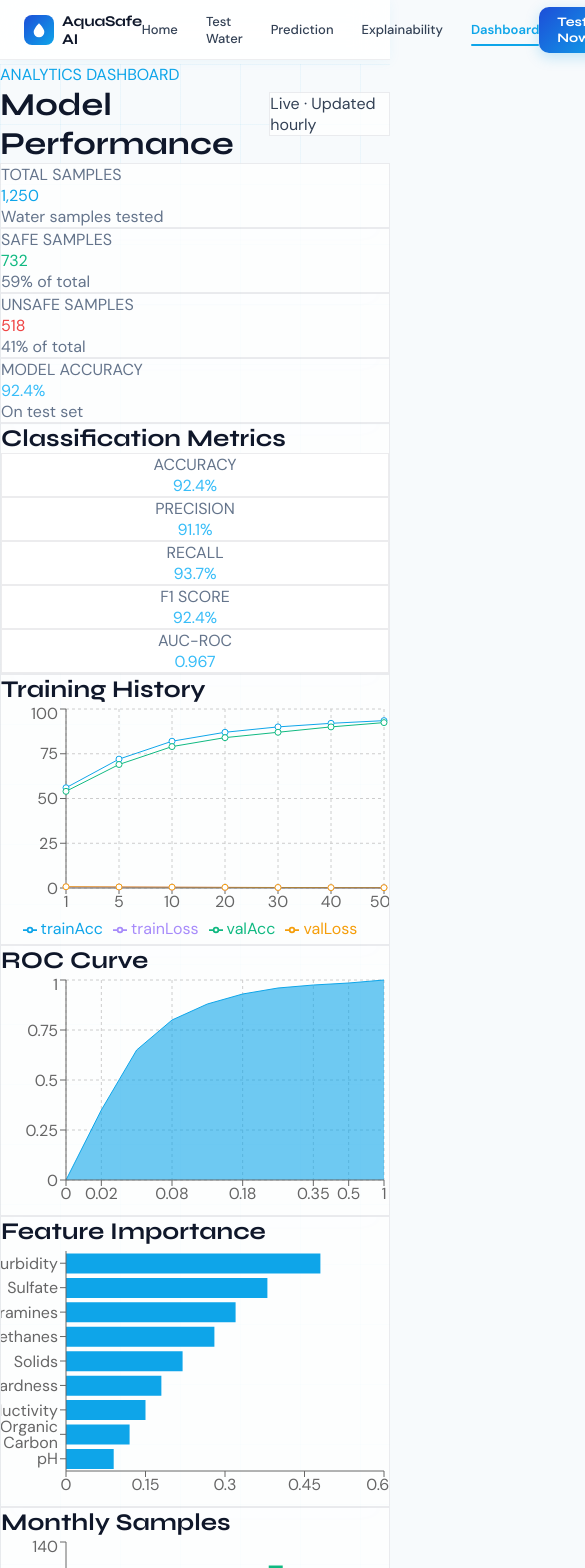
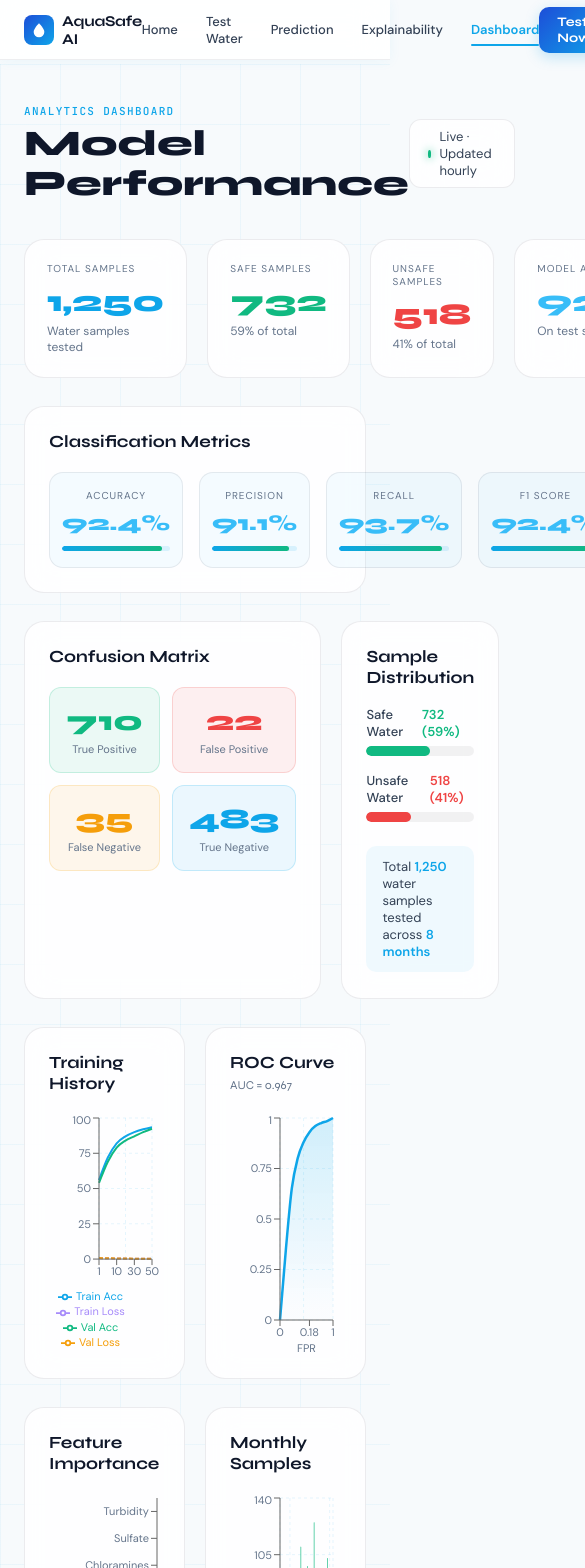
Before and after one commit to Chinmayi-H-M/AquaShield-, a Next.js app in the folder frontend/: page /dashboard in a window 390 px wide. Shown: the top 1568 px of the page, 585 px wide, since content can reach past the window. Built offline with nearby package versions, Linux system fonts and the light colour scheme.

Commit message:
fix:Proper alignment , structure, size and color of dashboard

```diff
--- a/frontend/app/dashboard/page.tsx
+++ b/frontend/app/dashboard/page.tsx
@@ -1,40 +1,18 @@
 'use client';
 
 import {
-    LineChart, Line, BarChart, Bar, PieChart, Pie, Cell,
+    LineChart, Line, BarChart, Bar,
     AreaChart, Area, XAxis, YAxis, CartesianGrid, Tooltip,
-    ResponsiveContainer, Legend, ScatterChart, Scatter
+    ResponsiveContainer, Legend,
 } from 'recharts';
 
+/* ── DATA ─────────────────────────────────────────────────────── */
 const modelMetrics = [
     { metric: 'Accuracy', value: '92.4%', raw: 92.4 },
     { metric: 'Precision', value: '91.1%', raw: 91.1 },
     { metric: 'Recall', value: '93.7%', raw: 93.7 },
     { metric: 'F1 Score', value: '92.4%', raw: 92.4 },
     { metric: 'AUC-ROC', value: '0.967', raw: 96.7 },
-];
-
-const confusionMatrix = {
-    tp: 710, fp: 22, fn: 35, tn: 483,
-};
-
-const rocData = [
-    { fpr: 0, tpr: 0 },
-    { fpr: 0.02, tpr: 0.35 },
-    { fpr: 0.05, tpr: 0.65 },
-    { fpr: 0.08, tpr: 0.80 },
-    { fpr: 0.12, tpr: 0.88 },
-    { fpr: 0.18, tpr: 0.93 },
-    { fpr: 0.25, tpr: 0.96 },
-    { fpr: 0.35, tpr: 0.975 },
-    { fpr: 0.5, tpr: 0.985 },
-    { fpr: 1.0, tpr: 1.0 },
-];
-
-const paramDistribution = [
-    { ph: 6.5, count: 45 }, { ph: 6.8, count: 78 }, { ph: 7.0, count: 132 },
-    { ph: 7.2, count: 167 }, { ph: 7.4, count: 145 }, { ph: 7.6, count: 98 },
-    { ph: 7.8, count: 62 }, { ph: 8.0, count: 34 }, { ph: 8.2, count: 18 },
 ];
 
 const trainingHistory = [
@@ -45,6 +23,13 @@ const trainingHistory = [
     { epoch: 30, trainLoss: 0.24, valLoss: 0.28, trainAcc: 90, valAcc: 87 },
     { epoch: 40, trainLoss: 0.19, valLoss: 0.22, trainAcc: 92, valAcc: 90 },
     { epoch: 50, trainLoss: 0.16, valLoss: 0.19, trainAcc: 93.5, valAcc: 92.4 },
+];
+
+const rocData = [
+    { fpr: 0, tpr: 0 }, { fpr: 0.02, tpr: 0.35 }, { fpr: 0.05, tpr: 0.65 },
+    { fpr: 0.08, tpr: 0.80 }, { fpr: 0.12, tpr: 0.88 }, { fpr: 0.18, tpr: 0.93 },
+    { fpr: 0.25, tpr: 0.96 }, { fpr: 0.35, tpr: 0.975 }, { fpr: 0.5, tpr: 0.985 },
+    { fpr: 1.0, tpr: 1.0 },
 ];
 
 const featureImportance = [
@@ -70,164 +55,287 @@ const sampleHistory = [
     { month: 'Aug', safe: 103, unsafe: 42 },
 ];
 
-const customTooltip = ({ active, payload, label }: any) => {
-    if (active && payload && payload.length) {
-        return (
-            <div className="glass-bright rounded-xl p-3 text-xs">
-                <div className="font-600 text-[var(--text-primary)] mb-1">{label}</div>
-                {payload.map((p: any) => (
-                    <div key={p.dataKey} style={{ color: p.color }}>{p.name || p.dataKey}: {typeof p.value === 'number' && p.value < 2 ? p.value.toFixed(3) : p.value}</div>
-                ))}
-            </div>
-        );
-    }
-    return null;
+/* ── DESIGN TOKENS (mirrors globals.css) ───────────────────────── */
+const C = {
+    aqua: '#0ea5e9',
+    aquaBright: '#38bdf8',
+    safe: '#10b981',
+    unsafe: '#ef4444',
+    warn: '#f59e0b',
+    purple: '#a78bfa',
+    textPrimary: '#0f172a',
+    textSecondary: '#334155',
+    textMuted: '#64748b',
+    bgPrimary: '#f7fafc',
+    border: 'rgba(15,23,42,0.08)',
+    borderBright: 'rgba(14,165,233,0.35)',
 };
 
+/* shared style helpers */
+const glassCard = {
+    background: 'rgba(255,255,255,0.82)',
+    backdropFilter: 'blur(16px)',
+    WebkitBackdropFilter: 'blur(16px)',
+    border: `1px solid ${C.border}`,
+    borderRadius: 20,
+    padding: 24,
+};
+
+const sectionTitle = {
+    fontFamily: "'Syne', sans-serif",
+    fontSize: 17,
+    fontWeight: 700,
+    color: C.textPrimary,
+    marginBottom: 20,
+};
+
+/* ── TOOLTIP ────────────────────────────────────────────────────── */
+const CustomTooltip = ({ active, payload, label }: any) => {
+    if (!active || !payload?.length) return null;
+    return (
+        <div style={{
+            background: 'rgba(255,255,255,0.96)', border: `1px solid ${C.borderBright}`,
+            borderRadius: 10, padding: '8px 12px', fontSize: 12,
+            boxShadow: '0 4px 20px rgba(14,165,233,0.15)',
+        }}>
+            <div style={{ fontWeight: 700, color: C.textPrimary, marginBottom: 4 }}>{label}</div>
+            {payload.map((p: any) => (
+                <div key={p.dataKey} style={{ color: p.color }}>
+                    {p.name || p.dataKey}: {typeof p.value === 'number' && p.value < 2 ? p.value.toFixed(3) : p.value}
+                </div>
+            ))}
+        </div>
+    );
+};
+
+/* ── PAGE ───────────────────────────────────────────────────────── */
 export default function DashboardPage() {
-    const total = 1250;
-    const safe = 732;
-    const unsafe = 518;
+    const total = 1250, safe = 732, unsafe = 518;
 
     return (
-        <div className="min-h-screen water-grid pt-24 pb-16 px-6">
-            {/* IMPORTANT: extra wrapper to align everything under fixed navbar */}
-            <div className="max-w-7xl mx-auto page-enter space-y-10">
+        <div style={{
+            minHeight: '100vh',
+            background: `
+                linear-gradient(rgba(14,165,233,0.05) 1px, transparent 1px),
+                linear-gradient(90deg, rgba(14,165,233,0.05) 1px, transparent 1px),
+                #f7fafc`,
+            backgroundSize: '60px 60px, 60px 60px, auto',
+            paddingTop: 40,
+            paddingBottom: 64,
+            paddingLeft: 24,
+            paddingRight: 24,
+        }}>
+            <div style={{ maxWidth: 1200, margin: '0 auto' }}>
 
-                {/* Header */}
-                <div className="flex items-center justify-between">
+                {/* ── HEADER ── */}
+                <div style={{ display: 'flex', alignItems: 'center', justifyContent: 'space-between', marginBottom: 36 }}>
                     <div>
-                        <p className="text-[var(--aqua)] text-sm font-mono uppercase tracking-widest mb-2">
+                        <p style={{ fontFamily: "'JetBrains Mono', monospace", fontSize: 11, fontWeight: 500, color: C.aqua, textTransform: 'uppercase', letterSpacing: '0.12em', marginBottom: 6 }}>
                             Analytics Dashboard
                         </p>
-                        <h1 className="font-display text-4xl font-700 text-[var(--text-primary)]">
+                        <h1 style={{ fontFamily: "'Syne', sans-serif", fontSize: 36, fontWeight: 800, color: C.textPrimary, lineHeight: 1.1 }}>
                             Model Performance
                         </h1>
                     </div>
-
-                    <div className="glass rounded-xl px-4 py-2 flex items-center gap-2 text-sm text-[var(--text-secondary)]">
-                        <div className="w-2 h-2 rounded-full bg-[var(--safe)] animate-pulse" />
+                    <div style={{
+                        ...glassCard, padding: '8px 18px', borderRadius: 12,
+                        display: 'flex', alignItems: 'center', gap: 8,
+                        fontSize: 13, color: C.textSecondary,
+                    }}>
+                        <div style={{ width: 8, height: 8, borderRadius: '50%', background: C.safe, boxShadow: `0 0 8px ${C.safe}` }} />
                         Live · Updated hourly
                     </div>
                 </div>
 
-                {/* Top stats */}
-                <div className="grid grid-cols-1 sm:grid-cols-2 lg:grid-cols-4 gap-6">
+                {/* ── TOP STAT CARDS ── */}
+                <div style={{ display: 'grid', gridTemplateColumns: 'repeat(4,1fr)', gap: 20, marginBottom: 28 }}>
                     {[
-                        { label: 'Total Samples', value: total.toLocaleString(), color: 'var(--aqua)', sub: 'Water samples tested' },
-                        { label: 'Safe Samples', value: safe.toLocaleString(), color: 'var(--safe)', sub: `${Math.round((safe / total) * 100)}% of total` },
-                        { label: 'Unsafe Samples', value: unsafe.toLocaleString(), color: 'var(--unsafe)', sub: `${Math.round((unsafe / total) * 100)}% of total` },
-                        { label: 'Model Accuracy', value: '92.4%', color: 'var(--aqua-bright)', sub: 'On test set' },
+                        { label: 'Total Samples', value: total.toLocaleString(), color: C.aqua, sub: 'Water samples tested' },
+                        { label: 'Safe Samples', value: safe.toLocaleString(), color: C.safe, sub: `${Math.round((safe / total) * 100)}% of total` },
+                        { label: 'Unsafe Samples', value: unsafe.toLocaleString(), color: C.unsafe, sub: `${Math.round((unsafe / total) * 100)}% of total` },
+                        { label: 'Model Accuracy', value: '92.4%', color: C.aquaBright, sub: 'On test set' },
                     ].map((s) => (
-                        <div key={s.label} className="glass rounded-2xl p-5 metric-card">
-                            <div className="text-xs text-[var(--text-muted)] uppercase tracking-widest mb-2">
+                        <div key={s.label} style={{
+                            ...glassCard, padding: 22,
+                            transition: 'transform 0.2s, box-shadow 0.2s',
+                        }}
+                            onMouseEnter={e => {
+                                (e.currentTarget as HTMLElement).style.transform = 'translateY(-3px)';
+                                (e.currentTarget as HTMLElement).style.boxShadow = '0 10px 30px rgba(14,165,233,0.15)';
+                            }}
+                            onMouseLeave={e => {
+                                (e.currentTarget as HTMLElement).style.transform = 'translateY(0)';
+                                (e.currentTarget as HTMLElement).style.boxShadow = 'none';
+                            }}
+                        >
+                            <div style={{ fontSize: 10, color: C.textMuted, textTransform: 'uppercase', letterSpacing: '0.1em', marginBottom: 8 }}>
                                 {s.label}
                             </div>
-                            <div
-                                className="font-display text-3xl font-700 mb-1"
-                                style={{ color: s.color }}
-                            >
+                            <div style={{ fontFamily: "'Syne', sans-serif", fontSize: 30, fontWeight: 800, color: s.color, marginBottom: 4 }}>
                                 {s.value}
                             </div>
-                            <div className="text-xs text-[var(--text-muted)]">{s.sub}</div>
+                            <div style={{ fontSize: 12, color: C.textMuted }}>{s.sub}</div>
                         </div>
                     ))}
                 </div>
 
-                {/* Model metrics */}
-                <div className="glass rounded-2xl p-6">
-                    <h2 className="font-display text-lg font-600 mb-5">
-                        Classification Metrics
-                    </h2>
-
-                    <div className="grid grid-cols-1 sm:grid-cols-2 md:grid-cols-5 gap-4">
+                {/* ── CLASSIFICATION METRICS ── */}
+                <div style={{ ...glassCard, marginBottom: 28 }}>
+                    <div style={sectionTitle}>Classification Metrics</div>
+                    <div style={{ display: 'grid', gridTemplateColumns: 'repeat(5,1fr)', gap: 16 }}>
                         {modelMetrics.map((m) => (
-                            <div key={m.metric} className="glass rounded-xl p-4 text-center">
-                                <div className="text-xs text-[var(--text-muted)] mb-2 uppercase tracking-widest">
+                            <div key={m.metric} style={{
+                                background: 'rgba(14,165,233,0.04)', border: `1px solid ${C.border}`,
+                                borderRadius: 14, padding: '16px 12px', textAlign: 'center',
+                            }}>
+                                <div style={{ fontSize: 10, color: C.textMuted, textTransform: 'uppercase', letterSpacing: '0.1em', marginBottom: 8 }}>
                                     {m.metric}
                                 </div>
-                                <div className="font-display text-2xl font-700 text-[var(--aqua-bright)]">
+                                <div style={{ fontFamily: "'Syne', sans-serif", fontSize: 22, fontWeight: 800, color: C.aquaBright, marginBottom: 10 }}>
                                     {m.value}
                                 </div>
-                                <div className="mt-2 h-1.5 bg-[var(--bg-card)] rounded-full overflow-hidden">
-                                    <div
-                                        className="h-full bg-gradient-to-r from-[var(--aqua)] to-[var(--safe)] rounded-full"
-                                        style={{ width: `${m.raw}%` }}
-                                    />
+                                {/* progress bar */}
+                                <div style={{ height: 5, background: 'rgba(14,165,233,0.12)', borderRadius: 3, overflow: 'hidden' }}>
+                                    <div style={{
+                                        height: '100%', width: `${m.raw}%`,
+                                        background: `linear-gradient(90deg, ${C.aqua}, ${C.safe})`,
+                                        borderRadius: 3,
+                                    }} />
                                 </div>
                             </div>
                         ))}
                     </div>
                 </div>
 
-                {/* CHARTS ROW 1 */}
-                <div className="grid grid-cols-1 lg:grid-cols-2 gap-8">
-                    <div className="glass rounded-2xl p-6">
-                        <h2 className="font-display text-lg font-600 mb-5">
-                            Training History
-                        </h2>
+                {/* ── CONFUSION MATRIX + QUICK STATS ── */}
+                <div style={{ display: 'grid', gridTemplateColumns: '1fr 1fr', gap: 20, marginBottom: 28 }}>
+
+                    {/* Confusion Matrix */}
+                    <div style={glassCard}>
+                        <div style={sectionTitle}>Confusion Matrix</div>
+                        <div style={{ display: 'grid', gridTemplateColumns: '1fr 1fr', gap: 12 }}>
+                            {[
+                                { label: 'True Positive', value: 710, color: C.safe, bg: 'rgba(16,185,129,0.08)' },
+                                { label: 'False Positive', value: 22, color: C.unsafe, bg: 'rgba(239,68,68,0.08)' },
+                                { label: 'False Negative', value: 35, color: C.warn, bg: 'rgba(245,158,11,0.08)' },
+                                { label: 'True Negative', value: 483, color: C.aqua, bg: 'rgba(14,165,233,0.08)' },
+                            ].map(cell => (
+                                <div key={cell.label} style={{
+                                    background: cell.bg, border: `1px solid ${cell.color}30`,
+                                    borderRadius: 12, padding: '16px', textAlign: 'center',
+                                }}>
+                                    <div style={{ fontFamily: "'Syne', sans-serif", fontSize: 28, fontWeight: 800, color: cell.color }}>
+                                        {cell.value}
+                                    </div>
+                                    <div style={{ fontSize: 11, color: C.textMuted, marginTop: 4 }}>{cell.label}</div>
+                                </div>
+                            ))}
+                        </div>
+                    </div>
+
+                    {/* Safe vs Unsafe donut-style */}
+                    <div style={glassCard}>
+                        <div style={sectionTitle}>Sample Distribution</div>
+                        <div style={{ display: 'flex', flexDirection: 'column', gap: 16, justifyContent: 'center', height: '80%' }}>
+                            {[
+                                { label: 'Safe Water', value: safe, pct: Math.round((safe / total) * 100), color: C.safe },
+                                { label: 'Unsafe Water', value: unsafe, pct: Math.round((unsafe / total) * 100), color: C.unsafe },
+                            ].map(row => (
+                                <div key={row.label}>
+                                    <div style={{ display: 'flex', justifyContent: 'space-between', marginBottom: 6 }}>
+                                        <span style={{ fontSize: 13, color: C.textSecondary, fontWeight: 500 }}>{row.label}</span>
+                                        <span style={{ fontSize: 13, fontWeight: 700, color: row.color }}>{row.value.toLocaleString()} ({row.pct}%)</span>
+                                    </div>
+                                    <div style={{ height: 10, background: 'rgba(0,0,0,0.05)', borderRadius: 5, overflow: 'hidden' }}>
+                                        <div style={{ height: '100%', width: `${row.pct}%`, background: row.color, borderRadius: 5, transition: 'width 1s ease' }} />
+                                    </div>
+                                </div>
+                            ))}
+                            <div style={{ marginTop: 8, padding: '12px 16px', background: 'rgba(14,165,233,0.06)', borderRadius: 10, fontSize: 13, color: C.textSecondary }}>
+                                Total <strong style={{ color: C.aqua }}>{total.toLocaleString()}</strong> water samples tested across <strong style={{ color: C.aqua }}>8 months</strong>
+                            </div>
+                        </div>
+                    </div>
+                </div>
+
+                {/* ── CHARTS ROW 1: Training History + ROC ── */}
+                <div style={{ display: 'grid', gridTemplateColumns: '1fr 1fr', gap: 20, marginBottom: 28 }}>
+
+                    <div style={glassCard}>
+                        <div style={sectionTitle}>Training History</div>
                         <ResponsiveContainer width="100%" height={240}>
-                            <LineChart data={trainingHistory}>
-                                <CartesianGrid strokeDasharray="3 3" />
-                                <XAxis dataKey="epoch" />
-                                <YAxis />
-                                <Tooltip content={customTooltip} />
-                                <Legend />
-                                <Line dataKey="trainAcc" stroke="var(--aqua)" />
-                                <Line dataKey="valAcc" stroke="var(--safe)" />
-                                <Line dataKey="trainLoss" stroke="#a78bfa" />
-                                <Line dataKey="valLoss" stroke="var(--warn)" />
+                            <LineChart data={trainingHistory} margin={{ top: 4, right: 8, bottom: 4, left: -10 }}>
+                                <CartesianGrid strokeDasharray="3 3" stroke="rgba(14,165,233,0.1)" />
+                                <XAxis dataKey="epoch" tick={{ fontSize: 11, fill: C.textMuted }} />
+                                <YAxis tick={{ fontSize: 11, fill: C.textMuted }} />
+                                <Tooltip content={<CustomTooltip />} />
+                                <Legend wrapperStyle={{ fontSize: 11 }} />
+                                <Line type="monotone" dataKey="trainAcc" name="Train Acc" stroke={C.aqua} strokeWidth={2} dot={false} />
+                                <Line type="monotone" dataKey="valAcc" name="Val Acc" stroke={C.safe} strokeWidth={2} dot={false} />
+                                <Line type="monotone" dataKey="trainLoss" name="Train Loss" stroke={C.purple} strokeWidth={2} dot={false} strokeDasharray="4 2" />
+                                <Line type="monotone" dataKey="valLoss" name="Val Loss" stroke={C.warn} strokeWidth={2} dot={false} strokeDasharray="4 2" />
                             </LineChart>
                         </ResponsiveContainer>
                     </div>
 
-                    <div className="glass rounded-2xl p-6">
-                        <h2 className="font-display text-lg font-600 mb-5">ROC Curve</h2>
+                    <div style={glassCard}>
+                        <div style={sectionTitle}>ROC Curve <span style={{ fontSize: 12, color: C.textMuted, fontWeight: 400 }}>AUC = 0.967</span></div>
                         <ResponsiveContainer width="100%" height={240}>
-                            <AreaChart data={rocData}>
-                                <CartesianGrid strokeDasharray="3 3" />
-                                <XAxis dataKey="fpr" />
-                                <YAxis />
-                                <Tooltip content={customTooltip} />
-                                <Area dataKey="tpr" stroke="var(--aqua)" fill="var(--aqua)" />
+                            <AreaChart data={rocData} margin={{ top: 4, right: 8, bottom: 4, left: -10 }}>
+                                <defs>
+                                    <linearGradient id="rocGrad" x1="0" y1="0" x2="0" y2="1">
+                                        <stop offset="5%" stopColor={C.aqua} stopOpacity={0.3} />
+                                        <stop offset="95%" stopColor={C.aqua} stopOpacity={0.02} />
+                                    </linearGradient>
+                                </defs>
+                                <CartesianGrid strokeDasharray="3 3" stroke="rgba(14,165,233,0.1)" />
+                                <XAxis dataKey="fpr" tick={{ fontSize: 11, fill: C.textMuted }} label={{ value: 'FPR', position: 'insideBottom', offset: -2, fontSize: 11, fill: C.textMuted }} />
+                                <YAxis tick={{ fontSize: 11, fill: C.textMuted }} label={{ value: 'TPR', angle: -90, position: 'insideLeft', fontSize: 11, fill: C.textMuted }} />
+                                <Tooltip content={<CustomTooltip />} />
+                                <Area type="monotone" dataKey="tpr" stroke={C.aqua} strokeWidth={2.5} fill="url(#rocGrad)" />
                             </AreaChart>
                         </ResponsiveContainer>
                     </div>
                 </div>
 
-                {/* keep rest unchanged but IMPORTANT spacing fix */}
-                <div className="grid grid-cols-1 lg:grid-cols-2 gap-8">
-                    {/* Feature importance */}
-                    <div className="glass rounded-2xl p-6">
-                        <h2 className="font-display text-lg font-600 mb-5">
-                            Feature Importance
-                        </h2>
-                        <ResponsiveContainer width="100%" height={260}>
-                            <BarChart data={featureImportance} layout="vertical">
-                                <XAxis type="number" />
-                                <YAxis type="category" dataKey="feature" />
-                                <Tooltip content={customTooltip} />
-                                <Bar dataKey="importance" fill="var(--aqua)" />
+                {/* ── CHARTS ROW 2: Feature Importance + Monthly Samples ── */}
+                <div style={{ display: 'grid', gridTemplateColumns: '1fr 1fr', gap: 20 }}>
+
+                    <div style={glassCard}>
+                        <div style={sectionTitle}>Feature Importance</div>
+                        <ResponsiveContainer width="100%" height={280}>
+                            <BarChart data={featureImportance} layout="vertical" margin={{ top: 4, right: 16, bottom: 4, left: 8 }}>
+                                <defs>
+                                    <linearGradient id="barGrad" x1="0" y1="0" x2="1" y2="0">
+                                        <stop offset="0%" stopColor={C.aqua} />
+                                        <stop offset="100%" stopColor={C.safe} />
+                                    </linearGradient>
+                                </defs>
+                                <CartesianGrid strokeDasharray="3 3" stroke="rgba(14,165,233,0.1)" horizontal={false} />
+                                <XAxis type="number" tick={{ fontSize: 11, fill: C.textMuted }} />
+                                <YAxis type="category" dataKey="feature" tick={{ fontSize: 11, fill: C.textMuted }} width={100} />
+                                <Tooltip content={<CustomTooltip />} />
+                                <Bar dataKey="importance" fill="url(#barGrad)" radius={[0, 4, 4, 0]} />
                             </BarChart>
                         </ResponsiveContainer>
                     </div>
 
-                    <div className="glass rounded-2xl p-6">
-                        <h2 className="font-display text-lg font-600 mb-5">
-                            Monthly Samples
-                        </h2>
-                        <ResponsiveContainer width="100%" height={260}>
-                            <BarChart data={sampleHistory}>
-                                <XAxis dataKey="month" />
-                                <YAxis />
-                                <Tooltip content={customTooltip} />
-                                <Bar dataKey="safe" fill="var(--safe)" />
-                                <Bar dataKey="unsafe" fill="var(--unsafe)" />
+                    <div style={glassCard}>
+                        <div style={sectionTitle}>Monthly Samples</div>
+                        <ResponsiveContainer width="100%" height={280}>
+                            <BarChart data={sampleHistory} margin={{ top: 4, right: 8, bottom: 4, left: -10 }}>
+                                <CartesianGrid strokeDasharray="3 3" stroke="rgba(14,165,233,0.1)" />
+                                <XAxis dataKey="month" tick={{ fontSize: 11, fill: C.textMuted }} />
+                                <YAxis tick={{ fontSize: 11, fill: C.textMuted }} />
+                                <Tooltip content={<CustomTooltip />} />
+                                <Legend wrapperStyle={{ fontSize: 11 }} />
+                                <Bar dataKey="safe" name="Safe" fill={C.safe} radius={[4, 4, 0, 0]} />
+                                <Bar dataKey="unsafe" name="Unsafe" fill={C.unsafe} radius={[4, 4, 0, 0]} />
                             </BarChart>
                         </ResponsiveContainer>
                     </div>
+
                 </div>
-
             </div>
         </div>
     );
```
